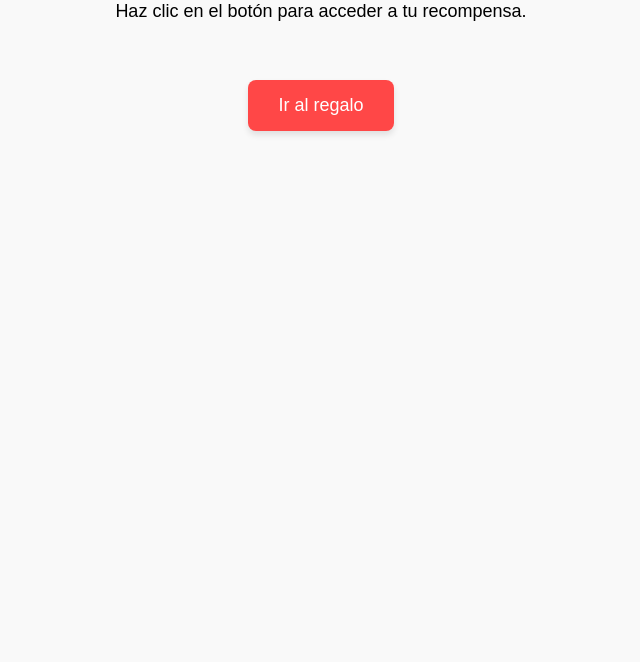
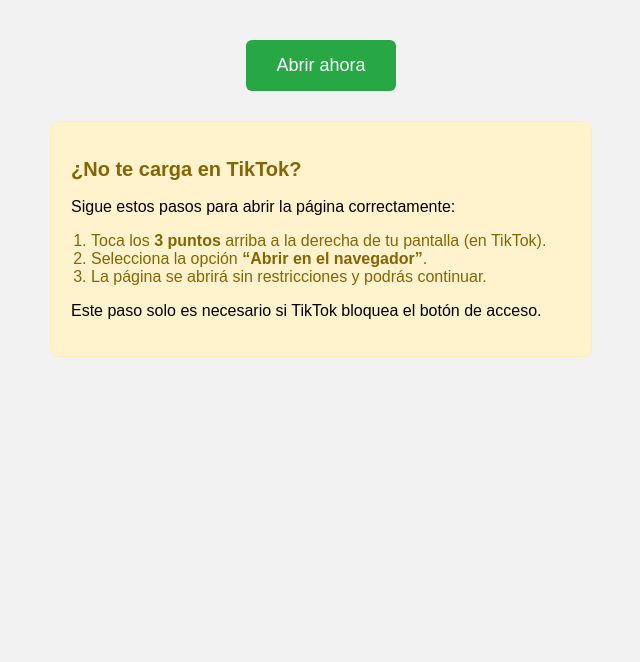
Before and after one commit to EriksonGMZ/thecris-page, a plain HTML site: page index.html in a window 1280 px wide. Shown: the part 138-800 px from the top of the page, without its empty margins (319-959 px from the left). Drawn offline with Linux system fonts and the light colour scheme.

Commit message:
Update index.html

```diff
--- a/index.html
+++ b/index.html
@@ -1,45 +1,65 @@
 <!DOCTYPE html>
 <html lang="es">
 <head>
-  <meta charset="UTF-8" />
-  <meta name="viewport" content="width=device-width, initial-scale=1.0" />
-  <title>🎁 Regalo Exclusivo</title>
+  <meta charset="UTF-8">
+  <title>Regalo Exclusivo</title>
   <style>
     body {
-      background-color: #f9f9f9;
+      background: #f2f2f2;
+      text-align: center;
+      padding: 40px;
       font-family: Arial, sans-serif;
-      text-align: center;
-      padding: 50px;
     }
     h1 {
-      font-size: 32px;
+      font-size: 28px;
       color: #333;
-    }
-    p {
-      font-size: 18px;
-      margin-top: 20px;
     }
     .boton {
       display: inline-block;
-      margin-top: 40px;
+      margin-top: 25px;
       padding: 15px 30px;
-      background-color: #ff4747;
-      color: #fff;
+      font-size: 18px;
+      background-color: #28a745;
+      color: white;
       text-decoration: none;
-      font-size: 18px;
+      border-radius: 6px;
+    }
+    .instrucciones {
+      background: #fff3cd;
+      border: 1px solid #ffeeba;
+      padding: 20px;
+      margin-top: 30px;
       border-radius: 8px;
-      box-shadow: 0 4px 6px rgba(0, 0, 0, 0.1);
+      text-align: left;
+      max-width: 500px;
+      margin-left: auto;
+      margin-right: auto;
     }
-    .boton:hover {
-      background-color: #e63f3f;
+    .instrucciones h2 {
+      font-size: 20px;
+      color: #856404;
+    }
+    .instrucciones ol {
+      padding-left: 20px;
+      color: #856404;
     }
   </style>
 </head>
 <body>
-  <h1>🎁 ¡Regalo Exclusivo Disponible!</h1>
-  <p>Haz clic en el botón para acceder a tu recompensa.</p>
-  <a class="boton" href="https://tenkafirehoy.teampelucaxd.com/category/carx-street/?utm_source=ThcriissCar&utm_medium=ThcriissCar&utm_campaign=ThcriissCar" target="_blank" rel="noopener noreferrer">
-    Ir al regalo
-  </a>
+  <h1>🎁 ¡Tu regalo exclusivo está listo!</h1>
+  <p>Haz clic en el botón para continuar:</p>
+
+  <a class="boton" href="https://rcvenus.teampelucaxd.com" target="_blank" rel="noopener noreferrer">Abrir ahora</a>
+
+  <div class="instrucciones">
+    <h2>¿No te carga en TikTok?</h2>
+    <p>Sigue estos pasos para abrir la página correctamente:</p>
+    <ol>
+      <li>Toca los <strong>3 puntos</strong> arriba a la derecha de tu pantalla (en TikTok).</li>
+      <li>Selecciona la opción <strong>“Abrir en el navegador”</strong>.</li>
+      <li>La página se abrirá sin restricciones y podrás continuar.</li>
+    </ol>
+    <p>Este paso solo es necesario si TikTok bloquea el botón de acceso.</p>
+  </div>
 </body>
 </html>
```
